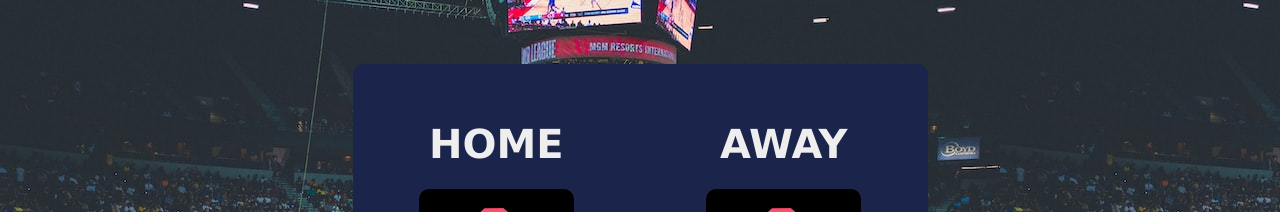
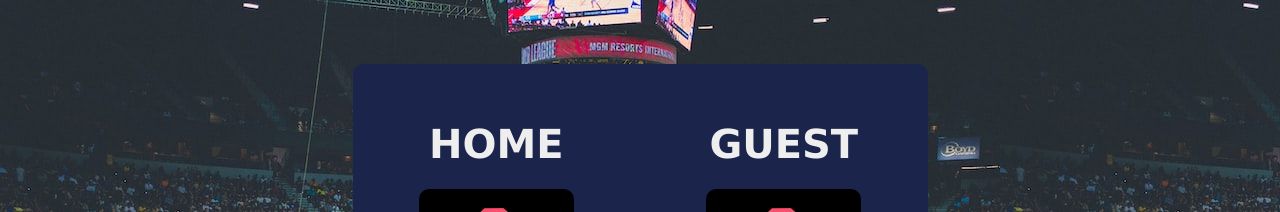
Before and after one commit to muthumanikkamv/scrim-projects, a plain HTML site: page index.html in a window 1280 px wide. Shown: the top 212 px of the page. Drawn offline with nearby package versions, Linux system fonts and the light colour scheme.

Commit message:
commit 3
i just changed the header away to guest to check the deployment in netify

```diff
--- a/index.html
+++ b/index.html
@@ -19,7 +19,7 @@
                     <h1 id="home-team">HOME</h1>
                 </div>
                 <div class="col-6">
-                    <h1 id="guest-team">AWAY</h1>
+                    <h1 id="guest-team">GUEST</h1>
                 </div>
             </div>
             <div class="row">
```
